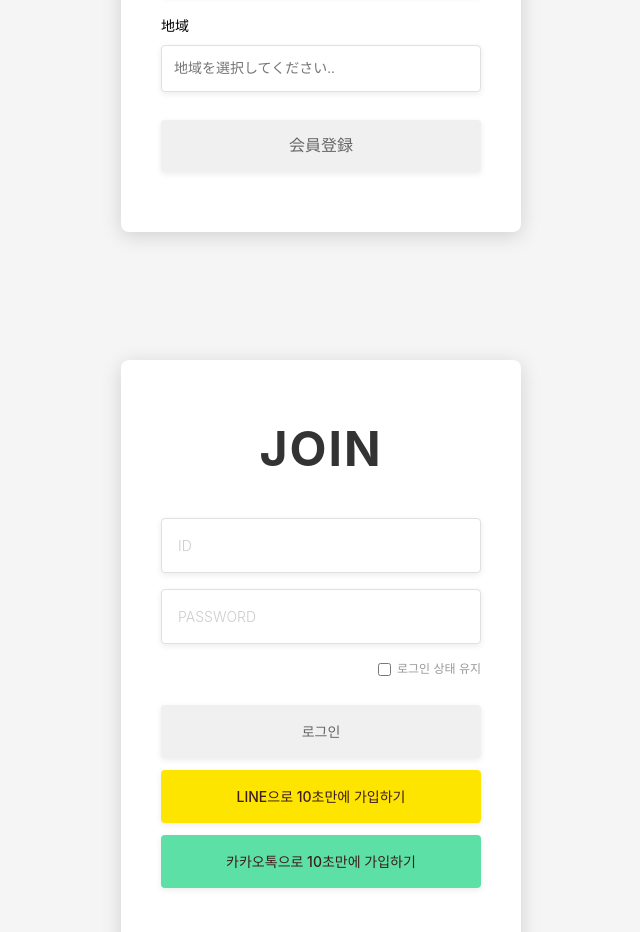
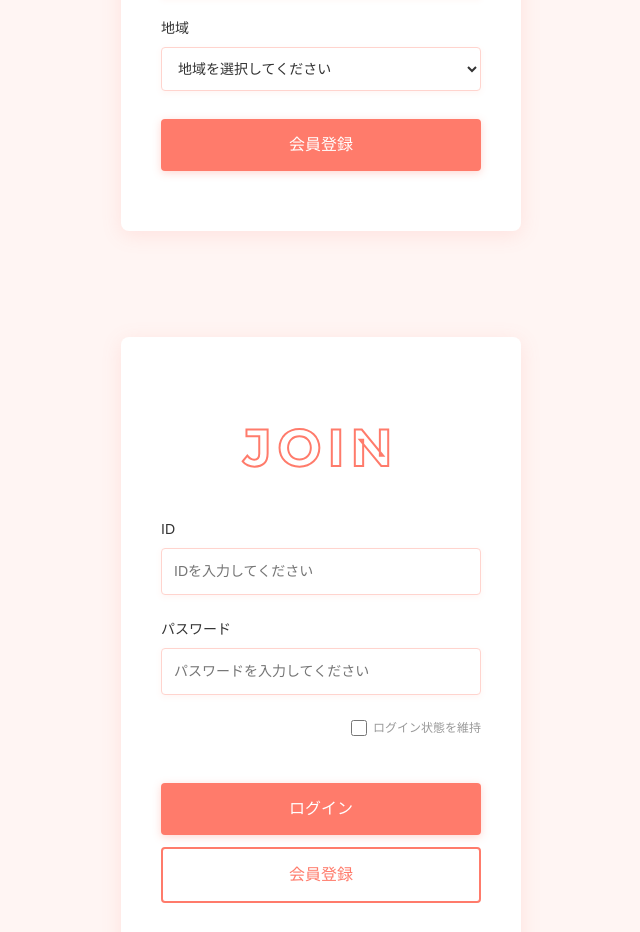
Before and after one commit to devman26173/project-frontend, a React (Create React App) app in the folder project-frontend/: page / in a window 1280 px wide. Shown: the part 540-1472 px from the top of the page, without its empty margins (319-959 px from the left). Built offline with nearby package versions, Linux system fonts and the light colour scheme.

Commit message:
commit message

```diff
--- a/project-frontend/src/Login.css
+++ b/project-frontend/src/Login.css
@@ -3,7 +3,7 @@
   justify-content: center;
   align-items: center;
   min-height: 100vh;
-  background-color: #f5f5f5;
+  background-color: #FFF5F3;
   font-family: -apple-system, BlinkMacSystemFont, 'Segoe UI', 'Roboto', 'Oxygen',
     'Ubuntu', 'Cantarell', 'Fira Sans', 'Droid Sans', 'Helvetica Neue',
     sans-serif;
@@ -13,7 +13,7 @@
   background: white;
   padding: 60px 40px;
   border-radius: 8px;
-  box-shadow: 0 4px 20px rgba(0, 0, 0, 0.15);
+  box-shadow: 0 4px 20px rgba(255, 123, 107, 0.15);
   width: 100%;
   max-width: 400px;
 }
@@ -23,7 +23,7 @@
   font-weight: bold;
   text-align: center;
   margin: 0 0 40px 0;
-  color: #333;
+  color: #FF7B6B;
   letter-spacing: 2px;
 }
 
@@ -31,23 +31,23 @@
   width: 100%;
   padding: 16px;
   margin-bottom: 16px;
-  border: 1px solid #e0e0e0;
+  border: 1px solid #FFD4CE;
   border-radius: 4px;
   font-size: 14px;
   box-sizing: border-box;
   transition: border-color 0.3s, box-shadow 0.3s;
-  box-shadow: 0 2px 6px rgba(0, 0, 0, 0.08);
+  box-shadow: 0 2px 6px rgba(255, 123, 107, 0.08);
   background-color: #fff;
 }
 
 .login-input:focus {
   outline: none;
-  border-color: #999;
-  box-shadow: 0 2px 8px rgba(0, 0, 0, 0.12);
+  border-color: #FF7B6B;
+  box-shadow: 0 2px 8px rgba(255, 123, 107, 0.2);
 }
 
 .login-input::placeholder {
-  color: #ccc;
+  color: #FFBDB5;
   font-weight: 300;
 }
 
@@ -67,6 +67,7 @@
 .remember-me input[type="checkbox"] {
   margin-right: 6px;
   cursor: pointer;
+  accent-color: #FF7B6B;
 }
 
 .login-btn {
@@ -75,46 +76,18 @@
   margin-bottom: 12px;
   border: none;
   border-radius: 4px;
-  background-color: #f0f0f0;
-  color: #666;
+  background-color: #FF7B6B;
+  color: #fff;
   font-size: 14px;
   font-weight: 500;
   cursor: pointer;
   transition: background-color 0.3s, box-shadow 0.3s;
-  box-shadow: 0 2px 6px rgba(0, 0, 0, 0.08);
+  box-shadow: 0 2px 8px rgba(255, 123, 107, 0.3);
 }
 
 .login-btn:hover {
-  background-color: #e0e0e0;
-  box-shadow: 0 2px 8px rgba(0, 0, 0, 0.12);
-}
-
-.social-btn {
-  width: 100%;
-  padding: 16px;
-  margin-bottom: 12px;
-  border: none;
-  border-radius: 4px;
-  font-size: 14px;
-  font-weight: 500;
-  cursor: pointer;
-  transition: opacity 0.3s, box-shadow 0.3s;
-  box-shadow: 0 2px 6px rgba(0, 0, 0, 0.08);
-}
-
-.social-btn:hover {
-  opacity: 0.9;
-  box-shadow: 0 2px 8px rgba(0, 0, 0, 0.12);
-}
-
-.line-btn {
-  background-color: #fee500;
-  color: #3c1e1e;
-}
-
-.kakao-btn {
-  background-color: #5ce0a6;
-  color: #3c1e1e;
+  background-color: #FF6B59;
+  box-shadow: 0 2px 10px rgba(255, 123, 107, 0.4);
 }
 
 /* 반응형 디자인 */
--- a/project-frontend/src/Login.jsx
+++ b/project-frontend/src/Login.jsx
@@ -1,72 +1,208 @@
-import React, { useState } from 'react';
-import './Login.css';
+import React, { useState, useEffect } from 'react';
 
 function Login() {
   const [id, setId] = useState('');
   const [password, setPassword] = useState('');
   const [rememberMe, setRememberMe] = useState(false);
 
-  const handleLineLogin = () => {
-    console.log('LINE으로 10초만에 가입하기');
+  // Google Fonts 로드
+  useEffect(() => {
+    const link = document.createElement('link');
+    link.href = 'https://fonts.googleapis.com/css2?family=Montserrat:wght@700&display=swap';
+    link.rel = 'stylesheet';
+    document.head.appendChild(link);
+
+    return () => {
+      document.head.removeChild(link);
     };
-
-  const handleKakaoLogin = () => {
-    console.log('카카오톡으로 10초만에 가입하기');
-  };
+  }, []);
 
   const handleSubmit = (e) => {
     e.preventDefault();
+
+    if (!id) {
+      alert('IDを入力してください。');
+      return;
+    }
+
+    if (!password) {
+      alert('パスワードを入力してください。');
+      return;
+    }
+
     console.log('Login:', { id, password, rememberMe });
+    alert('ログインしました！');
+  };
+
+  const handleSignup = () => {
+    console.log('会員登録ページへ移動');
   };
 
   return (
-    <div className="login-container">
-      <div className="login-box">
-        <h1 className="login-title">JOIN</h1>
+    <div style={styles.container}>
+      <div style={styles.box}>
+        <h1 style={styles.title}>JOIN</h1>
 
         <form onSubmit={handleSubmit}>
+          <div style={styles.formGroup}>
+            <label style={styles.label}>ID</label>
             <input
               type="text"
-            className="login-input"
-            placeholder="ID"
+              style={styles.input}
+              placeholder="IDを入力してください"
               value={id}
               onChange={(e) => setId(e.target.value)}
             />
+          </div>
 
+          <div style={styles.formGroup}>
+            <label style={styles.label}>パスワード</label>
             <input
               type="password"
-            className="login-input"
-            placeholder="PASSWORD"
+              style={styles.input}
+              placeholder="パスワードを入力してください"
               value={password}
               onChange={(e) => setPassword(e.target.value)}
             />
+          </div>
 
-          <div className="remember-me">
-            <label>
+          <div style={styles.checkboxContainer}>
+            <label style={styles.checkboxLabel}>
               <input
                 type="checkbox"
+                style={styles.checkbox}
                 checked={rememberMe}
                 onChange={(e) => setRememberMe(e.target.checked)}
               />
-              <span>로그인 상태 유지</span>
+              <span style={styles.checkboxText}>ログイン状態を維持</span>
             </label>
           </div>
 
-          <button type="submit" className="login-btn">
-            로그인
+          <button type="submit" style={styles.btnPrimary}>
+            ログイン
+          </button>
+
+          <button
+            type="button"
+            style={styles.btnOutline}
+            onClick={handleSignup}
+            onMouseEnter={(e) => {
+              e.target.style.backgroundColor = '#FFE8E5';
+            }}
+            onMouseLeave={(e) => {
+              e.target.style.backgroundColor = 'transparent';
+            }}
+          >
+            会員登録
           </button>
         </form>
-
-        <button className="social-btn line-btn" onClick={handleLineLogin}>
-          LINE으로 10초만에 가입하기
-        </button>
-
-        <button className="social-btn kakao-btn" onClick={handleKakaoLogin}>
-          카카오톡으로 10초만에 가입하기
-        </button>
       </div>
     </div>
   );
 }
 
+const styles = {
+  container: {
+    display: 'flex',
+    justifyContent: 'center',
+    alignItems: 'center',
+    minHeight: '100vh',
+    backgroundColor: '#FFF5F3',
+    fontFamily: "'Hiragino Sans', 'Yu Gothic', 'Meiryo', sans-serif",
+    padding: '20px'
+  },
+  box: {
+    background: 'white',
+    padding: '80px 40px',
+    borderRadius: '8px',
+    boxShadow: '0 4px 20px rgba(255, 123, 107, 0.15)',
+    width: '100%',
+    maxWidth: '400px',
+    minHeight: '550px'
+  },
+  title: {
+    textAlign: 'center',
+    fontSize: '52px',
+    marginBottom: '40px',
+    color: 'transparent',
+    WebkitTextStroke: '2px #FF7B6B',
+    fontWeight: '700',
+    letterSpacing: '6px',
+    fontFamily: "'Montserrat', sans-serif"
+  },
+  formGroup: {
+    marginBottom: '24px'
+  },
+  label: {
+    display: 'block',
+    marginBottom: '8px',
+    fontSize: '14px',
+    color: '#333',
+    fontWeight: '500'
+  },
+  input: {
+    width: '100%',
+    padding: '12px',
+    border: '1px solid #FFD4CE',
+    borderRadius: '4px',
+    fontSize: '14px',
+    boxSizing: 'border-box',
+    transition: 'border-color 0.3s, box-shadow 0.3s',
+    boxShadow: '0 2px 6px rgba(255, 123, 107, 0.08)',
+    backgroundColor: '#fff',
+    outline: 'none',
+    color: '#333'
+  },
+  checkboxContainer: {
+    textAlign: 'right',
+    marginBottom: '28px'
+  },
+  checkboxLabel: {
+    display: 'inline-flex',
+    alignItems: 'center',
+    cursor: 'pointer',
+    fontSize: '12px',
+    color: '#999'
+  },
+  checkbox: {
+    marginRight: '6px',
+    cursor: 'pointer',
+    accentColor: '#FF7B6B',
+    width: '16px',
+    height: '16px'
+  },
+  checkboxText: {
+    userSelect: 'none'
+  },
+  btnPrimary: {
+    width: '100%',
+    padding: '14px',
+    marginTop: '12px',
+    marginBottom: '12px',
+    border: 'none',
+    borderRadius: '4px',
+    backgroundColor: '#FF7B6B',
+    color: '#fff',
+    fontSize: '16px',
+    fontWeight: '500',
+    cursor: 'pointer',
+    transition: 'background-color 0.3s, box-shadow 0.3s',
+    boxShadow: '0 2px 8px rgba(255, 123, 107, 0.3)',
+    outline: 'none'
+  },
+  btnOutline: {
+    width: '100%',
+    padding: '14px',
+    border: '2px solid #FF7B6B',
+    borderRadius: '4px',
+    backgroundColor: 'transparent',
+    color: '#FF7B6B',
+    fontSize: '16px',
+    fontWeight: '500',
+    cursor: 'pointer',
+    transition: 'all 0.3s',
+    outline: 'none'
+  }
+};
+
 export default Login;
--- a/project-frontend/src/signupform.jsx
+++ b/project-frontend/src/signupform.jsx
@@ -6,15 +6,38 @@
     email: '',
     password: '',
     passwordConfirm: '',
-    region: ''
+    region: '',
+    prefecture: ''
   });
+
+  // 지역별 도도부현 매핑
+  const prefecturesByRegion = {
+    '北海道': ['北海道'],
+    '東北': ['青森県', '岩手県', '宮城県', '秋田県', '山形県', '福島県'],
+    '関東': ['茨城県', '栃木県', '群馬県', '埼玉県', '千葉県', '東京都', '神奈川県'],
+    '中部': ['新潟県', '富山県', '石川県', '福井県', '山梨県', '長野県', '岐阜県', '静岡県', '愛知県'],
+    '近畿': ['三重県', '滋賀県', '京都府', '大阪府', '兵庫県', '奈良県', '和歌山県'],
+    '中国': ['鳥取県', '島根県', '岡山県', '広島県', '山口県'],
+    '四国': ['徳島県', '香川県', '愛媛県', '高知県'],
+    '九州・沖縄': ['福岡県', '佐賀県', '長崎県', '熊本県', '大分県', '宮崎県', '鹿児島県', '沖縄県']
+  };
 
   const handleChange = (e) => {
     const { name, value } = e.target;
-    setFormData(prev => ({
-      ...prev,
-      [name]: value
-    }));
+
+    // 지역을 변경하면 도도부현 초기화
+    if (name === 'region') {
+      setFormData(prev => ({
+        ...prev,
+        region: value,
+        prefecture: ''
+      }));
+    } else {
+      setFormData(prev => ({
+        ...prev,
+        [name]: value
+      }));
+    }
   };
 
   const handleVerify = () => {
@@ -44,7 +67,12 @@
     }
 
     if (!formData.region) {
-      alert('地域を入力してください。');
+      alert('地域を選択してください。');
+      return;
+    }
+
+    if (!formData.prefecture) {
+      alert('都道府県を選択してください。');
       return;
     }
 
@@ -123,15 +151,43 @@
           {/* 地域 */}
           <div style={styles.formGroup}>
             <label style={styles.label}>地域</label>
-            <input
-              type="text"
+            <select
               name="region"
               value={formData.region}
               onChange={handleChange}
-              placeholder="地域を選択してください.."
-              style={styles.input}
-            />
+              style={styles.select}
+            >
+              <option value="">地域を選択してください</option>
+              <option value="北海道">北海道</option>
+              <option value="東北">東北</option>
+              <option value="関東">関東</option>
+              <option value="中部">中部</option>
+              <option value="近畿">近畿</option>
+              <option value="中国">中国</option>
+              <option value="四国">四国</option>
+              <option value="九州・沖縄">九州・沖縄</option>
+            </select>
           </div>
+
+          {/* 都道府県 - 지역 선택 후에만 표시 */}
+          {formData.region && (
+            <div style={styles.formGroup}>
+              <label style={styles.label}>都道府県</label>
+              <select
+                name="prefecture"
+                value={formData.prefecture}
+                onChange={handleChange}
+                style={styles.select}
+              >
+                <option value="">都道府県を選択してください</option>
+                {prefecturesByRegion[formData.region]?.map((pref) => (
+                  <option key={pref} value={pref}>
+                    {pref}
+                  </option>
+                ))}
+              </select>
+            </div>
+          )}
 
           {/* 会員登録ボタン */}
           <button type="submit" style={styles.submitButton}>
@@ -149,14 +205,14 @@
     justifyContent: 'center',
     alignItems: 'center',
     minHeight: '100vh',
-    backgroundColor: '#f5f5f5',
+    backgroundColor: '#FFF5F3',
     fontFamily: "'Hiragino Sans', 'Yu Gothic', 'Meiryo', sans-serif"
   },
   box: {
     background: 'white',
     padding: '60px 40px',
     borderRadius: '8px',
-    boxShadow: '0 4px 20px rgba(0, 0, 0, 0.15)',
+    boxShadow: '0 4px 20px rgba(255, 123, 107, 0.15)',
     width: '100%',
     maxWidth: '400px'
   },
@@ -164,7 +220,7 @@
     textAlign: 'center',
     fontSize: '24px',
     marginBottom: '30px',
-    color: '#000',
+    color: '#FF7B6B',
     fontWeight: '600'
   },
   formGroup: {
@@ -174,13 +230,13 @@
     display: 'block',
     marginBottom: '8px',
     fontSize: '14px',
-    color: '#000',
+    color: '#333',
     fontWeight: '500'
   },
   input: {
     width: '100%',
     padding: '12px',
-    border: '1px solid #e0e0e0',
+    border: '1px solid #FFD4CE',
     borderRadius: '4px',
     fontSize: '14px',
     backgroundColor: '#fff',
@@ -188,7 +244,21 @@
     outline: 'none',
     boxSizing: 'border-box',
     transition: 'border-color 0.3s, box-shadow 0.3s',
-    boxShadow: '0 2px 6px rgba(0, 0, 0, 0.08)'
+    boxShadow: '0 2px 6px rgba(255, 123, 107, 0.08)'
+  },
+  select: {
+    width: '100%',
+    padding: '12px',
+    border: '1px solid #FFD4CE',
+    borderRadius: '4px',
+    fontSize: '14px',
+    backgroundColor: '#fff',
+    color: '#333',
+    outline: 'none',
+    boxSizing: 'border-box',
+    transition: 'border-color 0.3s, box-shadow 0.3s',
+    boxShadow: '0 2px 6px rgba(255, 123, 107, 0.08)',
+    cursor: 'pointer'
   },
   emailGroup: {
     display: 'flex',
@@ -196,15 +266,16 @@
   },
   verifyButton: {
     padding: '12px 20px',
-    backgroundColor: '#f0f0f0',
+    backgroundColor: '#FFE8E5',
     border: 'none',
     borderRadius: '4px',
     cursor: 'pointer',
     fontSize: '14px',
-    color: '#666',
+    color: '#FF7B6B',
     whiteSpace: 'nowrap',
     transition: 'background-color 0.3s, box-shadow 0.3s',
-    boxShadow: '0 2px 6px rgba(0, 0, 0, 0.08)'
+    boxShadow: '0 2px 6px rgba(255, 123, 107, 0.1)',
+    fontWeight: '500'
   },
   passwordNote: {
     fontSize: '12px',
@@ -215,16 +286,16 @@
   submitButton: {
     width: '100%',
     padding: '14px',
-    backgroundColor: '#f0f0f0',
+    backgroundColor: '#FF7B6B',
     border: 'none',
     borderRadius: '4px',
     fontSize: '16px',
-    color: '#666',
+    color: '#fff',
     cursor: 'pointer',
     marginTop: '8px',
     fontWeight: '500',
     transition: 'background-color 0.3s, box-shadow 0.3s',
-    boxShadow: '0 2px 6px rgba(0, 0, 0, 0.08)'
+    boxShadow: '0 2px 8px rgba(255, 123, 107, 0.3)'
   }
 };
 
```
Lines whose indentation alone changed are shown as unchanged.
